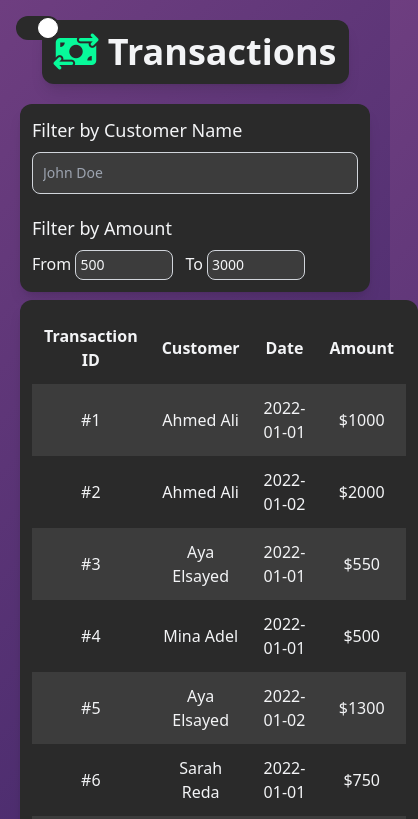
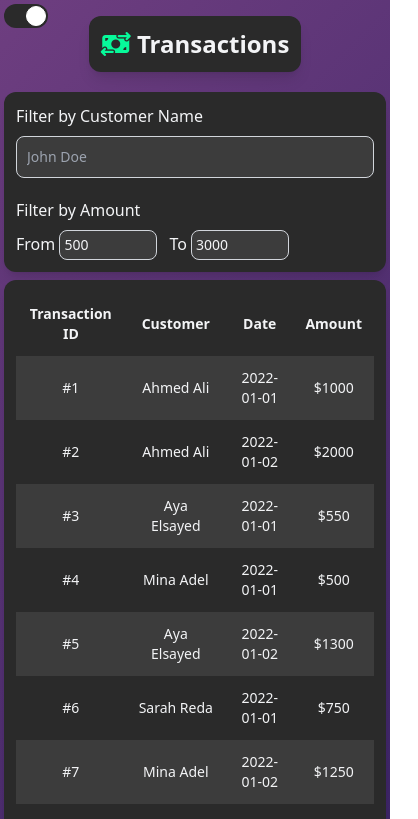
Before and after one commit to youssef-k-tawfik/Route-Job-fair--july-26-2024--enrollment-task, a website with bundled scripts: page index.html in a window 390 px wide. Shown: the top 819 px of the page, 418 px wide, since content can reach past the window. Built offline with nearby package versions, Linux system fonts and the light colour scheme.

Commit message:
mobile responsive

```diff
--- a/index.html
+++ b/index.html
@@ -24,9 +24,9 @@
     <title>Transactions</title>
   </head>
   <body
-    class="min-h-screen p-5 text-center bg-light-gradient dark:bg-dark-gradient text-gray-900"
+    class="min-h-screen px-1 py-4 text-center bg-light-gradient dark:bg-dark-gradient text-gray-900"
   >
-    <div id="darkModeToggler" class="absolute start-4 top-4">
+    <div id="darkModeToggler" class="absolute start-1 top-1">
       <label class="inline-flex items-center cursor-pointer">
         <input
           id="darkModeCheckBox"
@@ -44,14 +44,19 @@
       </label>
     </div>
     <div class="container mx-auto !max-w-[800px]">
-      <h1 class="ui-container mb-5 text-4xl font-semibold w-fit mx-auto">
-        <i class="fa-solid fa-money-bill-transfer text-[#05ae6b] dark:text-[#07fa9a]"></i> Transactions
+      <h1
+        class="ui-container mb-5 text-2xl sm:text-4xl font-semibold w-fit mx-auto"
+      >
+        <i
+          class="fa-solid fa-money-bill-transfer text-[#05ae6b] dark:text-[#07fa9a]"
+        ></i>
+        Transactions
       </h1>
       <div id="filterInputs" class="ui-container mb-2">
         <div class="mb-5">
           <label
             for="customerNameFilterInput"
-            class="text-start block mb-2 text-lg font-medium"
+            class="text-start block mb-2 sm:text-lg font-medium"
             >Filter by Customer Name</label
           >
           <input
@@ -61,7 +66,7 @@
             placeholder="John Doe"
           />
         </div>
-        <h2 class="text-start mb-2 text-lg font-medium">Filter by Amount</h2>
+        <h2 class="text-start mb-2 sm:text-lg font-medium">Filter by Amount</h2>
         <div class="flex flex-wrap gap-3">
           <div id="amountStartInputContainer">
             <label for="minAmountInput">From</label>
@@ -84,7 +89,7 @@
         </div>
       </div>
       <div id="tableContainer" class="ui-container w-fit mx-auto">
-        <table>
+        <table class="text-sm sm:text-base">
           <thead>
             <tr>
               <th>Transaction ID</th>
```
Also changed, not shown: dist/css/main.css.
